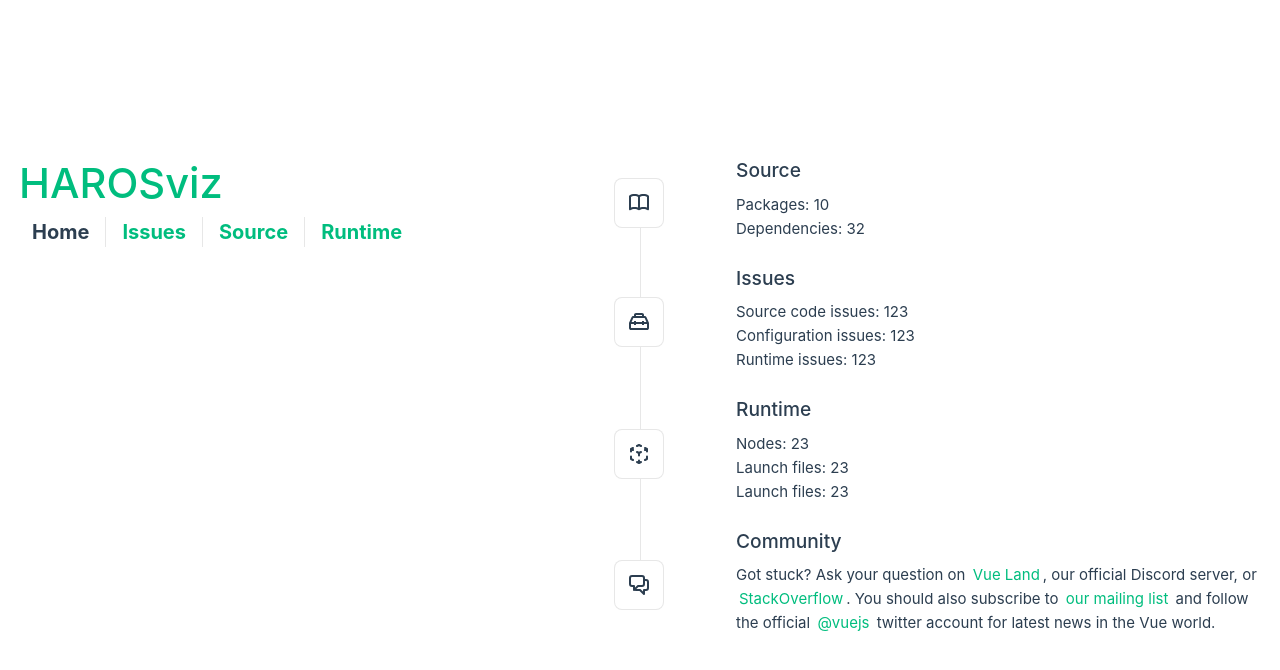
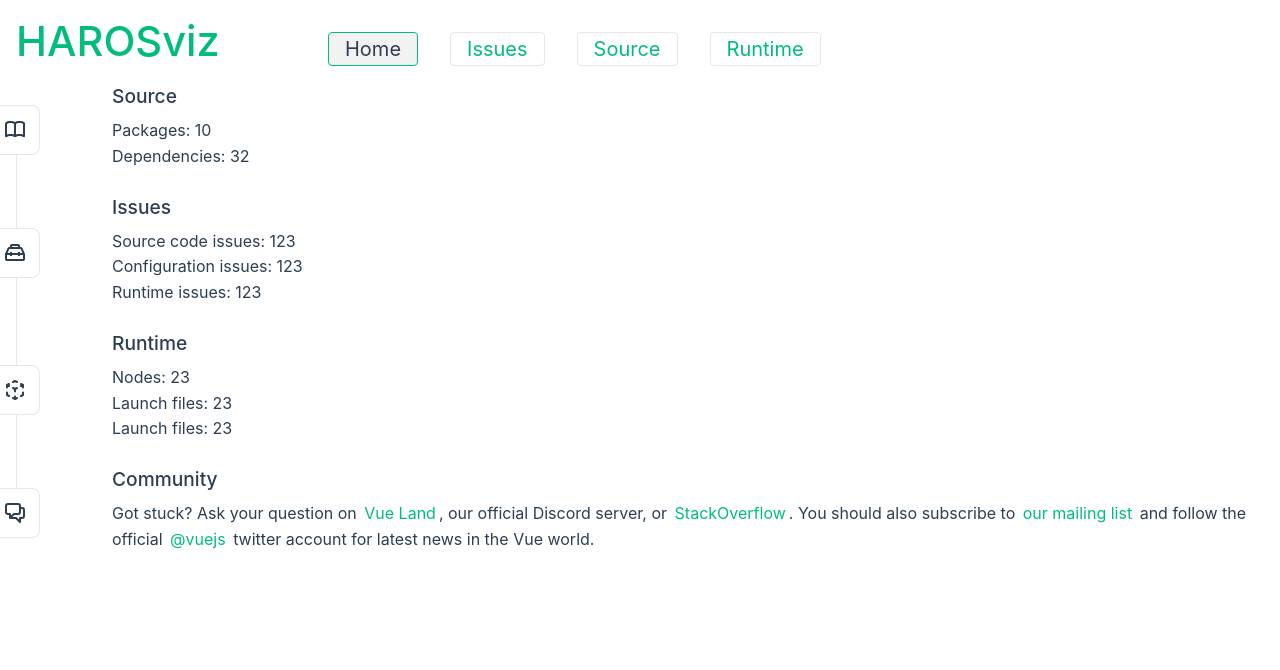
Before and after one commit to HAROS-framework/stratis, a Vue app: page / in a window 1280 px wide. Shown: the top 670 px of the page. Built offline with nearby package versions, Linux system fonts and the light colour scheme.

Commit message:
WIP layout

```diff
--- a/src/App.vue
+++ b/src/App.vue
@@ -3,12 +3,11 @@
 
 <script setup lang="ts">
 import { RouterLink, RouterView } from 'vue-router'
-import HelloWorld from './components/HelloWorld.vue'
 </script>
 
 <template>
   <header class="app-header">
-    <HelloWorld msg="HAROSviz" />
+    <h1>HAROSviz</h1>
 
     <nav class="app-nav">
       <RouterLink to="/">Home</RouterLink>
@@ -23,31 +22,58 @@ import HelloWorld from './components/HelloWorld.vue'
 
 <style>
 .app-header {
-  line-height: 1.5;
   display: flex;
-  flex-direction: column;
+  flex-direction: row;
+  align-items: baseline;
+}
+
+.app-header > h1 {
+  font-weight: 500;
+  font-size: 2rem;
+  color: var(--color-green);
+  flex: 1;
 }
 
 .app-nav {
+  flex: 3;
+  display: flex;
+  flex-direction: row;
+  gap: 0.5rem;
   font-size: 1.25rem;
 }
 
 .app-nav a.router-link-exact-active {
-  color: var(--color-text);
+  color: var(--color-heading);
+  background-color: var(--color-background-mute);
+  border-color: var(--color-green);
 }
 
-.app-nav a.router-link-exact-active:hover {
+/*.app-nav a.router-link-exact-active:hover {
   background-color: transparent;
-}
+}*/
 
 .app-nav a {
   display: inline-block;
-  padding: 0 1rem;
-  border-left: 1px solid var(--color-border);
-  font-weight: bold;
+  padding: 0 0.5rem;
+  border: 1px solid var(--color-border);
+  border-radius: 0.25rem;
 }
 
-.app-nav a:first-of-type {
+/*.app-nav a:first-of-type {
   border: 0;
+}*/
+
+@media (min-width: 1024px) {
+  .app-header > h1 {
+    font-size: 2.6rem;
+  }
+
+  .app-nav {
+    gap: 2rem;
+  }
+
+  .app-nav a {
+    padding: 0 1rem;
+  }
 }
 </style>
--- a/src/assets/base.css
+++ b/src/assets/base.css
@@ -22,6 +22,8 @@
   --vt-c-text-light-2: rgba(60, 60, 60, 0.66);
   --vt-c-text-dark-1: var(--vt-c-white);
   --vt-c-text-dark-2: rgba(235, 235, 235, 0.64);
+
+  --vt-c-text-green: hsla(160, 100%, 37%, 1);
 }
 
 /* semantic color variables for this project */
@@ -35,6 +37,8 @@
 
   --color-heading: var(--vt-c-text-light-1);
   --color-text: var(--vt-c-text-light-1);
+
+  --color-green: var(--vt-c-text-green);
 
   --section-gap: 160px;
 }
@@ -82,7 +86,7 @@ body {
     'Droid Sans',
     'Helvetica Neue',
     sans-serif;
-  font-size: 15px;
+  font-size: 16px;
   text-rendering: optimizeLegibility;
   -webkit-font-smoothing: antialiased;
   -moz-osx-font-smoothing: grayscale;
--- a/src/assets/main.css
+++ b/src/assets/main.css
@@ -13,7 +13,7 @@
 a,
 .green {
   text-decoration: none;
-  color: hsla(160, 100%, 37%, 1);
+  color: var(--color-green);
   transition: 0.4s;
   padding: 3px;
 }
@@ -23,16 +23,3 @@ a,
     background-color: hsla(160, 100%, 37%, 0.2);
   }
 }
-
-@media (min-width: 1024px) {
-  body {
-    display: flex;
-    place-items: center;
-  }
-
-  #app {
-    display: grid;
-    grid-template-columns: 1fr 1fr;
-    padding: 0 1rem;
-  }
-}
--- a/src/components/HelloWorld.vue
+++ /dev/null
@@ -1,23 +0,0 @@
-<!-- SPDX-License-Identifier: MIT -->
-<!-- Copyright © 2024 André Santos -->
-
-<script setup lang="ts">
-defineProps<{
-  msg: string
-}>()
-</script>
-
-<template>
-  <h1 class="green">{{ msg }}</h1>
-</template>
-
-<style scoped>
-h1 {
-  font-weight: 500;
-  font-size: 2.6rem;
-}
-
-h3 {
-  font-size: 1.2rem;
-}
-</style>
```
